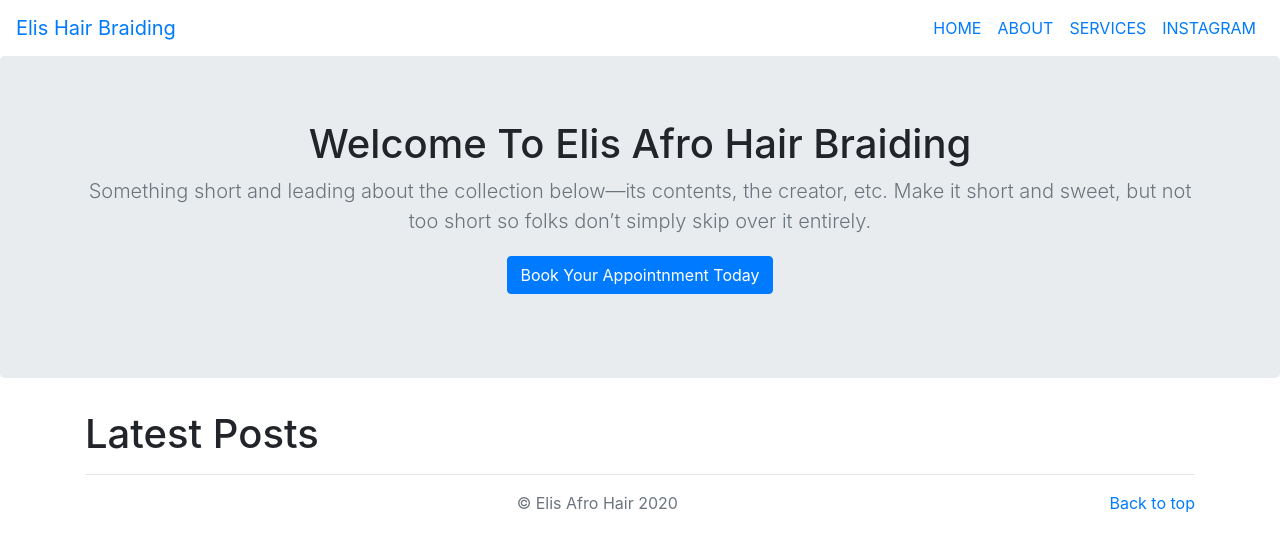
After one commit to caoyinwola/Portfolio-project, a Django app: page /blog/ in a window 1280 px wide. The commit adds this page. Shown: the top 552 px of the page. Run offline with Django 3.2, Linux system fonts and the light colour scheme; data that the repository does not hold is empty; some libraries are stand-ins or nearby versions.

Commit message:
web functionlity and polish

```diff
--- /dev/null
+++ b/blog/templates/blog/myblogs.html
@@ -0,0 +1,98 @@
+<!doctype html>
+<html lang="en">
+<head>
+      {% load staticfiles %}
+    <meta charset="utf-8">
+    <meta name="viewport" content="width=device-width, initial-scale=1, shrink-to-fit=no">
+    <meta name="description" content="">
+    <meta name="author" content="Mark Otto, Jacob Thornton, and Bootstrap contributors">
+    <meta name="generator" content="Jekyll v3.8.5">
+    <title>Elis Hair Braiding</title>
+
+    <link rel="canonical" href="https://getbootstrap.com/docs/4.3/examples/album/">
+
+    <!-- Bootstrap core CSS -->
+<link rel="stylesheet" href="https://stackpath.bootstrapcdn.com/bootstrap/4.3.1/css/bootstrap.min.css" integrity="sha384-ggOyR0iXCbMQv3Xipma34MD+dH/1fQ784/j6cY/iJTQUOhcWr7x9JvoRxT2MZw1T" crossorigin="anonymous">
+<link href="/docs/4.3/dist/css/bootstrap.min.css" rel="stylesheet" integrity="sha384-ggOyR0iXCbMQv3Xipma34MD+dH/1fQ784/j6cY/iJTQUOhcWr7x9JvoRxT2MZw1T" crossorigin="anonymous">
+
+
+    <style>
+      .bd-placeholder-img {
+        font-size: 1.125rem;
+        text-anchor: middle;
+        -webkit-user-select: none;
+        -moz-user-select: none;
+        -ms-user-select: none;
+        user-select: none;
+      }
+
+      @media (min-width: 768px) {
+        .bd-placeholder-img-lg {
+          font-size: 3.5rem;
+        }
+      }
+    </style>
+    <!-- Custom styles for this template -->
+    <link href="album.css" rel="stylesheet">
+  </head>
+  <body>
+    <header>
+    <nav class="navbar navbar-expand-lg navbar-Dark bg-Dark">
+    <a class="navbar-brand" href="{% url 'home' %}">Elis Hair Braiding</a>
+    <button class="navbar-toggler" type="button" data-toggle="collapse" data-target="#navbarNavAltMarkup" aria-controls="navbarNavAltMarkup" aria-expanded="false" aria-label="Toggle navigation">
+      <span class="navbar-toggler-icon"></span>
+    </button>
+    <div class="collapse navbar-collapse" id="navbarNavAltMarkup">
+      <div class="navbar-nav ml-auto">
+        <a class="nav-item nav-link " href="{% url 'home' %}">HOME </a>
+        <a class="nav-item nav-link active" href="{% url 'myblogs' %}">ABOUT</a>
+        <a class="nav-item nav-link" href="{% static 'Clement_Oyinwola_Resume_IIT (1).pdf' %}">SERVICES</a>
+        <a class="nav-item nav-link" href="https://www.instagram.com">INSTAGRAM</a>
+      </div>
+    </div>
+  </nav>
+</header>
+
+<main role= "main">
+
+  <section class="jumbotron text-center">
+    <div class="container">
+      <h1 class="jumbotron-heading">Welcome To Elis Afro Hair Braiding</h1>
+      <p class="lead text-muted">Something short and leading about the collection below—its contents, the creator, etc. Make it short and sweet, but not too short so folks don’t simply skip over it entirely.</p>
+      <p>
+        <a href="#" class="btn btn-primary my-1">Book Your Appointnment Today</a>
+      </p>
+    </div>
+  </section>
+    <div class="container">
+    <h1 class ="text-left"> Latest Posts </h1>
+    <hr/>
+
+    {% for blog in blogs.all %}
+    <a href="{% url 'detail' blog.id %}"><h2>{{ blog.title }}</h2></a>
+    {{blog.pub_date_pretty}}
+    <br/>
+    <img class="img-fluid" src="{{blog.image.url}}" height=200 width=200 />
+    <br/>
+    <p>{{blog.summary}}<p/>
+    {% endfor %}
+
+
+
+
+    </div>
+
+</main>
+
+<footer class="text-muted">
+  <div class="container text-center">
+    <p class="float-right">
+      <a href="#">Back to top</a>
+    </p>
+    <p> © Elis Afro Hair {% now "Y" %} </p>
+  </div>
+</footer>
+<script src="https://code.jquery.com/jquery-3.3.1.slim.min.js" integrity="sha384-q8i/X+965DzO0rT7abK41JStQIAqVgRVzpbzo5smXKp4YfRvH+8abtTE1Pi6jizo" crossorigin="anonymous"></script>
+<script src="https://cdnjs.cloudflare.com/ajax/libs/popper.js/1.14.7/umd/popper.min.js" integrity="sha384-UO2eT0CpHqdSJQ6hJty5KVphtPhzWj9WO1clHTMGa3JDZwrnQq4sF86dIHNDz0W1" crossorigin="anonymous"></script>
+<script src="https://stackpath.bootstrapcdn.com/bootstrap/4.3.1/js/bootstrap.min.js" integrity="sha384-JjSmVgyd0p3pXB1rRibZUAYoIIy6OrQ6VrjIEaFf/nJGzIxFDsf4x0xIM+B07jRM" crossorigin="anonymous"></script>
+</body></html>
--- /dev/null
+++ b/blog/urls.py
@@ -0,0 +1,9 @@
+
+from django.urls import path
+from . import views
+
+urlpatterns = [
+    path('', views.myblogs, name= 'myblogs'),
+    path('<int:blog_id>/', views.detail, name='detail'),
+
+]
--- a/blog/views.py
+++ b/blog/views.py
@@ -1,3 +1,10 @@
-from django.shortcuts import render
+from django.shortcuts import render, get_object_or_404
+from.models import Blog
 
-# Create your views here.
+def myblogs(request):
+    blogs = Blog.objects
+    return render(request, 'blog/myblogs.html', {'blogs':blogs})
+
+def detail(request, blog_id):
+    detailblog = get_object_or_404 (Blog, pk=blog_id)
+    return render(request, 'blog/detail.html',{'blog':detailblog} )
--- a/portfolio/settings.py
+++ b/portfolio/settings.py
@@ -123,7 +123,11 @@ USE_TZ = True
 
 # Static files (CSS, JavaScript, Images)
 # https://docs.djangoproject.com/en/2.0/howto/static-files/
+STATICFILES_DIRS = [
+    os.path.join(BASE_DIR, 'portfolio/static/')
+]
 
+STATIC_ROOT = os.path.join(BASE_DIR, 'static')
 STATIC_URL = '/static/'
 
 MEDIA_ROOT = os.path.join(BASE_DIR, 'media')
--- a/portfolio/urls.py
+++ b/portfolio/urls.py
@@ -14,7 +14,7 @@ Including another URLconf
     2. Add a URL to urlpatterns:  path('blog/', include('blog.urls'))
 """
 from django.contrib import admin
-from django.urls import path
+from django.urls import path, include
 from django.conf import settings
 from django.conf.urls.static import static
 import jobs.views
@@ -23,4 +23,5 @@ urlpatterns = [
 
     path('admin/', admin.site.urls),
     path('', jobs.views.home, name= 'home'),
+    path('blog/', include('blog.urls'))
 ] + static(settings.MEDIA_URL, document_root=settings.MEDIA_ROOT)
```
Also changed, not shown: blog/models.py (+15 -0 lines), blog/templates/blog/detail.html (added, +90 -0 lines), jobs/templates/jobs/home.html (+13 -9 lines), portfolio/static/IMG_9761.jpg (added), 1 other file.
